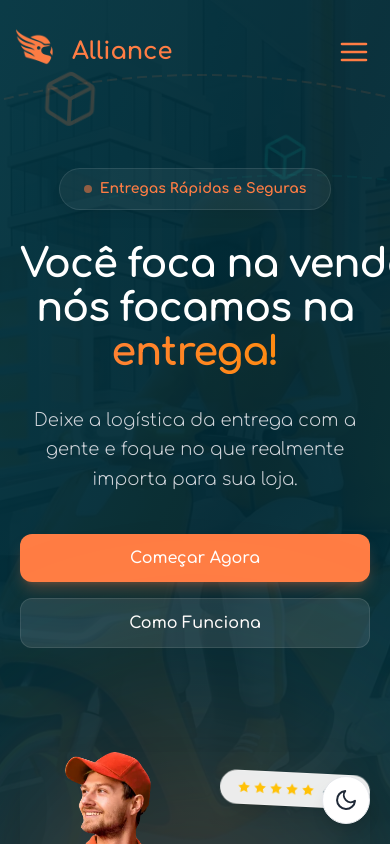
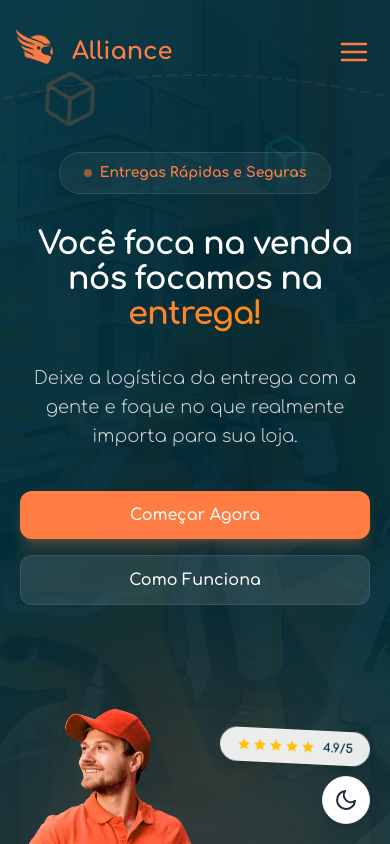
Before and after one commit to criaappoficial/alliance-entregas-website, a React (Vite) app: page / in a window 390 px wide. Shown: the top 844 px of the page. Built offline with nearby package versions, Linux system fonts and the light colour scheme.

Commit message:
ajustes na altura do hero

```diff
--- a/src/components/Hero.tsx
+++ b/src/components/Hero.tsx
@@ -4,7 +4,7 @@ import { AnimatedElements } from "./AnimatedElements";
 
 export const Hero = () => {
   return (
-    <section className="min-h-[80vh] md:min-h-screen flex items-center relative overflow-hidden pt-32 md:pt-32">
+    <section className="min-h-[80vh] md:min-h-screen flex items-center relative overflow-hidden pt-28 md:pt-28">
       {/* Background Image with Overlay */}
       <div
         className="absolute inset-0 z-0 bg-cover bg-center lg:bg-top"
@@ -24,10 +24,10 @@ export const Hero = () => {
               <span className="w-2 h-2 rounded-full bg-primary animate-pulse" />
               Entregas Rápidas e Seguras
             </span>
-            <h1 className="text-[clamp(40px,6vw,64px)] leading-[1.1] font-extrabold mb-8 text-white tracking-tight">
-              <span className="block whitespace-nowrap">Você foca na venda</span>
-              <span className="block whitespace-nowrap">nós focamos na</span>
-              <span className="block whitespace-nowrap text-transparent bg-clip-text bg-gradient-to-r from-primary to-[#ff8f00]">
+            <h1 className="text-[clamp(32px,6vw,64px)] leading-[1.1] font-extrabold mb-8 text-white tracking-tight">
+              <span className="block md:whitespace-nowrap">Você foca na venda</span>
+              <span className="block md:whitespace-nowrap">nós focamos na</span>
+              <span className="block md:whitespace-nowrap text-transparent bg-clip-text bg-gradient-to-r from-primary to-[#ff8f00]">
                 entrega!
               </span>
             </h1>
```
